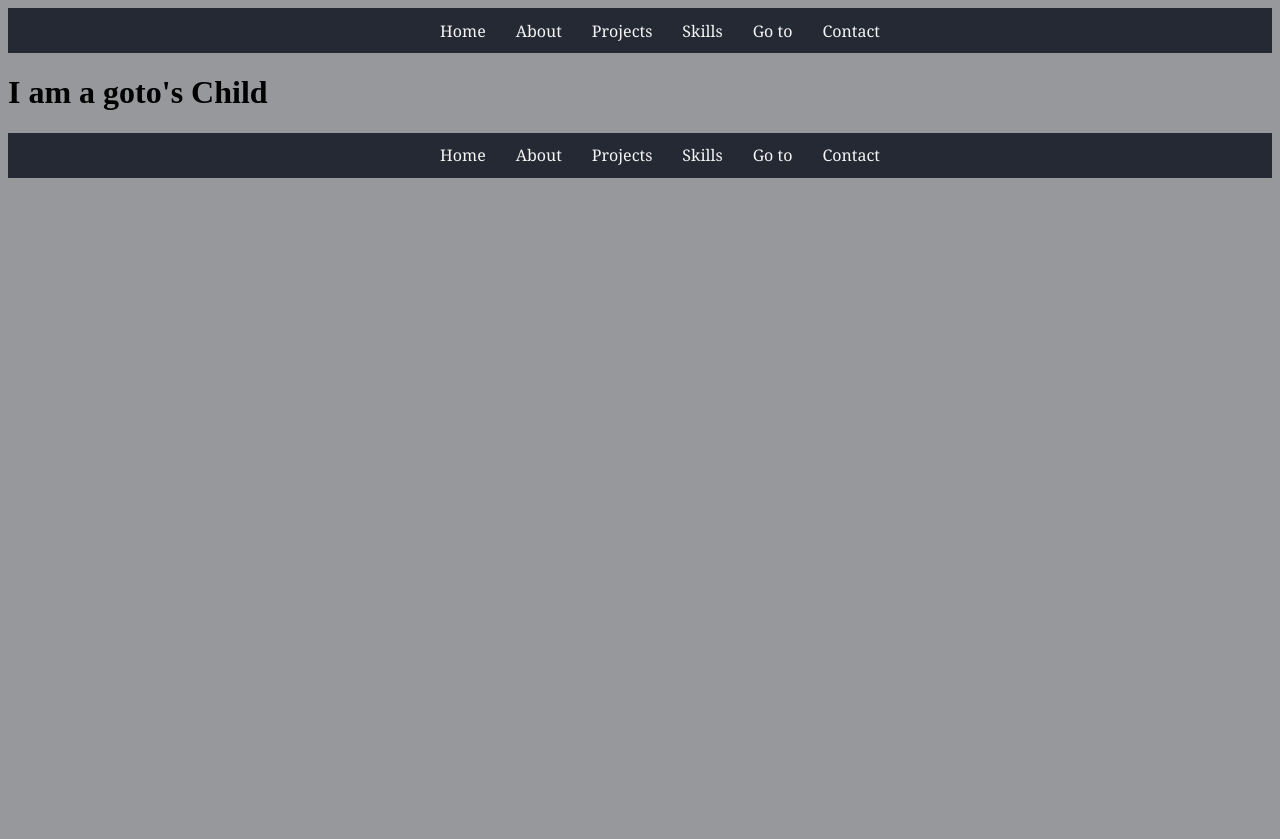
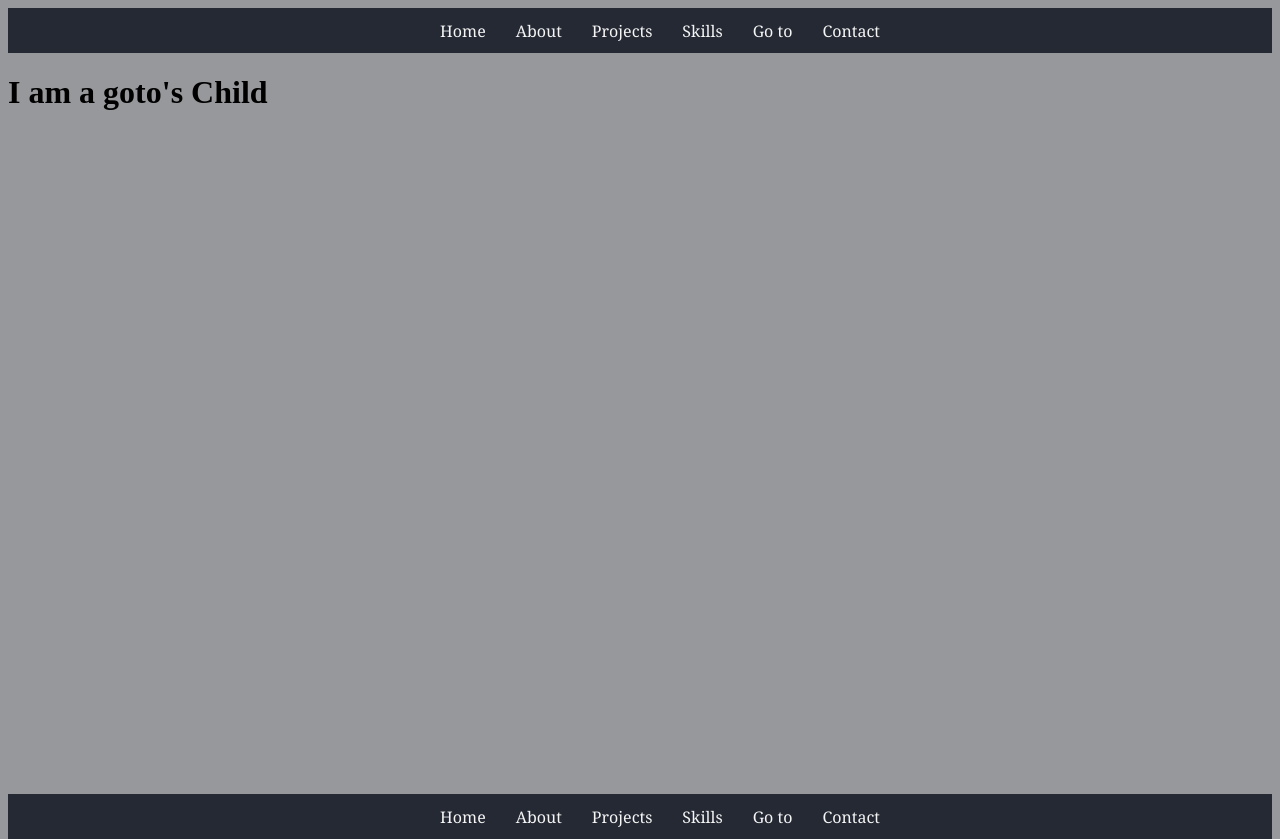
Before and after one commit to thiernodiallo222/thiernodiallo222, a React (Create React App) app: page /go-to in a window 1280 px wide. Before the commit the page ends 808 px from the top, so only its background shows below. Built offline with nearby package versions, Linux system fonts and the light colour scheme.

Commit message:
started working on the goto page

```diff
--- a/src/children/SkillsChild.js
+++ b/src/children/SkillsChild.js
@@ -12,4 +12,4 @@ const SkillsChild = () => {
     )
 }
 
-export default SkillsChild
+export default SkillsChild;
--- a/src/children/children.scss
+++ b/src/children/children.scss
@@ -240,11 +240,11 @@ display: flex;
 // skills page design
 .skills-page{
 width: 100%;
-height: 87vh;
+height: 90vh;
 }
 
 // goto page design
 .goto-page{
 width: 100%;
-height: 87vh;
+height: 90vh;
 }
--- a/src/components/Goto.js
+++ b/src/components/Goto.js
@@ -6,7 +6,7 @@ import Footer from './Footer';
 
 const Goto = () => {
     return (
-        <div>
+        <div className="goto-page" >
             <NavBar />
             <GotoCard />
             <Footer />
--- a/src/components/components.scss
+++ b/src/components/components.scss
@@ -26,3 +26,10 @@ background: rgb(37,41,52);
     border-radius: 6px;
     text-transform: none;
 }
+
+
+// goto page design
+.goto-page{
+width: 100%;
+height: 87vh;
+}
--- a/src/greatChildren/GotoCard.js
+++ b/src/greatChildren/GotoCard.js
@@ -1,8 +1,8 @@
 import React from 'react'
-
+import './greatChildren.scss';
 const GotoCard = () => {
     return (
-        <div>
+        <div className="goto-card-page">
             <h1> I am a goto's Child  </h1>
         </div>
     )
--- /dev/null
+++ b/src/greatChildren/greatChildren.scss
@@ -0,0 +1,4 @@
+.goto-card-page{
+width: 100%;
+height: 90vh;
+}
--- a/src/style.scss
+++ b/src/style.scss
@@ -1,5 +1,4 @@
 .app{
-     /* background: rgb(37,41,52); */
      background: rgb(151,152,155);
     height: max-content;
 }
```
Also changed, not shown: src/children/GotoChild.js (+6 -2 lines).
